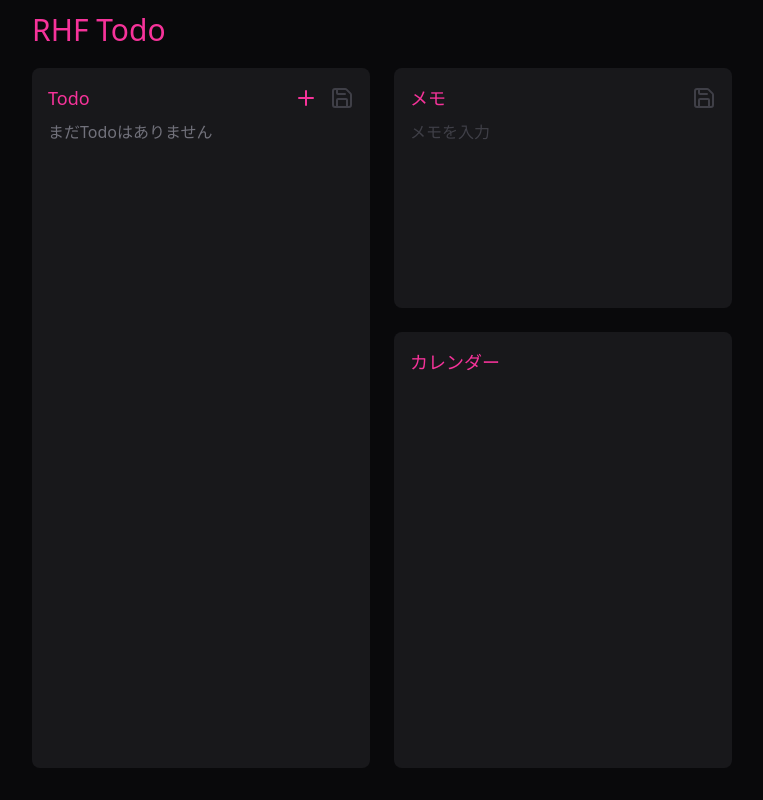
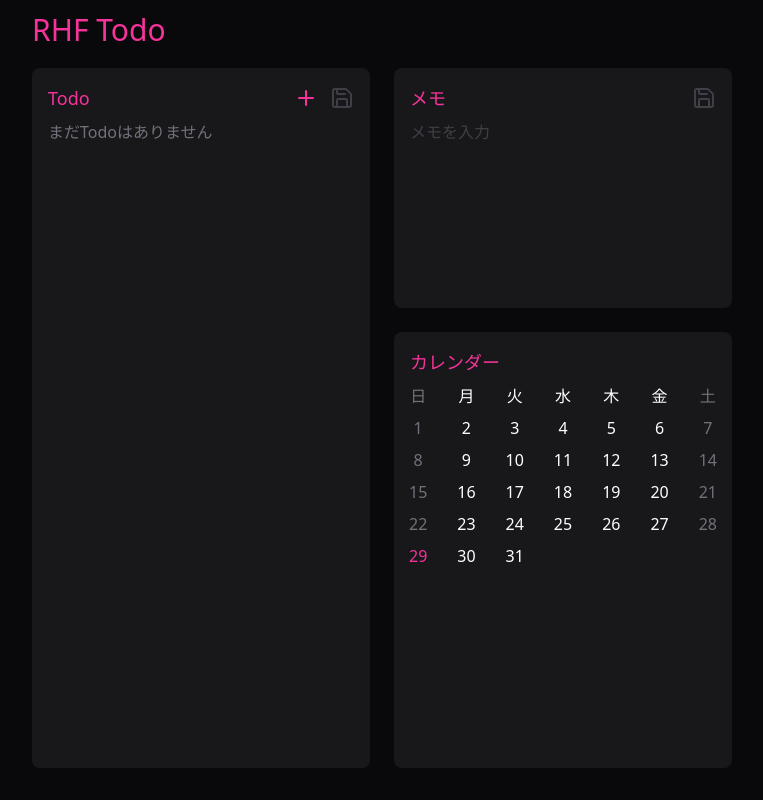
Before and after one commit to FNYukii/RHFTodo, a React (Vite) app: page / in a window 1280 px wide. Shown: the whole page, without its empty margins (258-1021 px from the left). Built offline with nearby package versions, Linux system fonts and the light colour scheme.

Commit message:
feat: カレンダー実装

```diff
--- a/package.json
+++ b/package.json
@@ -12,6 +12,7 @@
   "dependencies": {
     "@tailwindcss/vite": "^4.1.13",
     "clsx": "^2.1.1",
+    "dayjs": "^1.11.20",
     "lucide": "^1.1.0",
     "lucide-react": "^1.1.0",
     "react": "^19.1.1",
--- a/src/features/CalendarSection/CalendarSection.tsx
+++ b/src/features/CalendarSection/CalendarSection.tsx
@@ -1,13 +1,85 @@
 import clsx from 'clsx'
+import dayjs from 'dayjs'
+
+type CalendarDate = {
+  value: number | undefined
+  dayOfWeek: number
+  isToday: boolean
+}
+
+const DAYS_OF_WEEK = ['日', '月', '火', '水', '木', '金', '土']
+
+const makeCalendarDates = () => {
+  const firstDate = dayjs().startOf('month')
+  const dayCount = firstDate.daysInMonth()
+
+  const calendarDates = Array.from({ length: dayCount }, (_, i) => {
+    const targetDate = firstDate.add(i, 'day')
+
+    const date: CalendarDate = {
+      value: targetDate.date(),
+      dayOfWeek: targetDate.day(),
+      isToday: targetDate.isSame(dayjs(), 'day'),
+    }
+    return date
+  })
+
+  const firstDayOfWeek = firstDate.day()
+  const paddingDates = Array.from({ length: firstDayOfWeek }, (_, i) => {
+    const date: CalendarDate = {
+      value: undefined,
+      dayOfWeek: i,
+      isToday: false,
+    }
+
+    return date
+  })
+
+  return [...paddingDates, ...calendarDates]
+}
 
 type Props = {
   className?: string
 }
 
 export const CalendarSection = (props: Props) => {
+  const dates = makeCalendarDates()
+
   return (
     <section className={clsx('bg-section p-4 rounded-lg', props.className)}>
       <p className="text-accent text-lg">カレンダー</p>
+
+      <div className="-mx-4">
+        <div className="mt-2 grid grid-cols-7">
+          {DAYS_OF_WEEK.map((dayOfWeek, index) => (
+            <p
+              key={index}
+              className={clsx(
+                'text-center',
+                (index === 0 || index === 6) && 'text-secondary',
+              )}
+            >
+              {dayOfWeek}
+            </p>
+          ))}
+        </div>
+
+        <div className="mt-1 grid grid-cols-7">
+          {dates.map((date, index) => (
+            <div
+              key={index}
+              className={clsx(
+                'py-1 text-center',
+                date.isToday && '!text-accent',
+                (date.dayOfWeek === 0 || date.dayOfWeek === 6) &&
+                  'text-secondary',
+              )}
+            >
+              {date.value ?? ''}
+            </div>
+          ))}
+        </div>
+      </div>
     </section>
   )
 }
```
Also changed, not shown: 1 other file (tests, documents, lock files or other folders).
